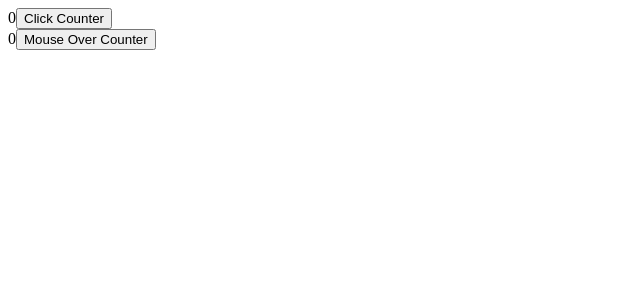
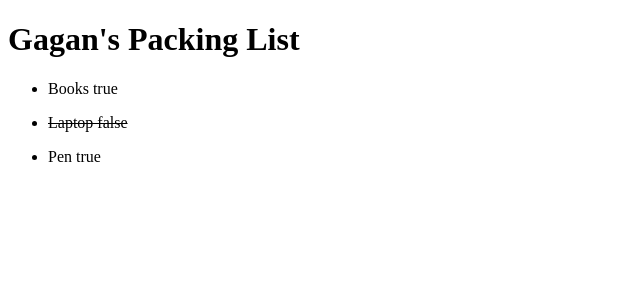
Before and after one commit to gagan402/MERN-STACK-WEBPACK, a React (Create React App) app in the folder webpack/: page / in a window 1280 px wide. Shown: the top 300 px of the page, without its empty margins (0-640 px from the left). Built offline with nearby package versions, Linux system fonts and the light colour scheme.

Commit message:
day 14 completed conditional rendering done

```diff
--- a/webpack/src/App.js
+++ b/webpack/src/App.js
@@ -13,6 +13,7 @@ import UseREF from "./hooks/UseREF";
 import FrontPage from "./todolist/FrontPage";
 import HOCclickcounter from "./hooks/HOCclickcounter";
 import HOCmouseOverCounter from "./hooks/HOCmouseOverCounter";
+import ConditionalRendering from "./ConditionalRendering";
 function App() {
   return (
     <>
@@ -29,8 +30,10 @@ function App() {
     {/* <FrontPage></FrontPage> */}
     {/* <UseREF></UseREF> */}
 
-    <HOCclickcounter name={"Click Counter"}></HOCclickcounter>
-    <HOCmouseOverCounter name={"Mouse Over Counter"}></HOCmouseOverCounter>
+    {/* <HOCclickcounter name={"Click Counter"}></HOCclickcounter> */}
+    {/* <HOCmouseOverCounter name={"Mouse Over Counter"}></HOCmouseOverCounter> */}
+
+    <ConditionalRendering></ConditionalRendering>
     </>
 
   );
--- /dev/null
+++ b/webpack/src/ConditionalRendering.jsx
@@ -0,0 +1,147 @@
+import React from 'react'
+//WaY1
+/*
+function Item({carry,importance,name})
+{
+    let ans=name;
+    if(importance>0)
+    {
+        ans=ans+"✅";
+    }
+    else{
+        ans=ans+"❌";
+    }
+    return (<li>{ans}</li>);
+
+}
+*/
+
+
+
+
+
+
+
+//way2
+/*
+function Item({carry,importance,name})
+{
+    if(importance>0)
+    {
+        return (<li>{name} ✔</li>)
+    }
+    else{
+        return (<li>{name} ❌</li>)
+    }
+
+}
+
+*/
+
+
+
+
+
+
+
+//way3
+/*
+function Item({carry,importance,name})
+{
+    return(<li>{name} {importance>0 ?"✔ " :"❌"}</li>)
+}
+
+*/
+
+
+
+
+
+
+
+//way4
+/*
+function Item({carry,importance,name})
+{
+        return (<li>
+            {name}
+            {importance>0 && "✔"}
+            {importance==0  && "❌"}
+        </li>)
+}
+
+*/
+
+
+
+
+
+//way5
+/*
+function Item({carry,importance,name})
+{
+    return (
+        <li>
+            {name}
+            {importance>0 &&(<input type="button" value="Accept"/>)}
+            {importance==0 && (<input type="button" value="Reject"/>)}
+        </li>
+    )
+}
+
+*/
+
+
+
+//way6
+
+/*
+function Item({carry,importance,name})
+{
+    return(
+        <>
+        {carry==true && (<li> {name} imp {importance}</li>)}
+        </>
+    )
+}
+*/
+
+
+
+//way7
+
+function Item({carry,importance,name})
+{
+    return (
+        <li>
+            {importance>0?
+              <p>{name+" "+carry} </p>
+              :
+              (
+                <strike>{name+" "+carry}</strike>
+              )
+
+            }
+        </li>
+    )
+}
+
+
+
+
+
+function ConditionalRendering() {
+  return (
+    <>
+        <h1> Gagan's Packing List</h1>
+
+        <ul>
+            <Item carry={true} importance={9} name="Books"></Item>
+            <Item carry={false} importance={0} name="Laptop"></Item>
+            <Item carry={true} importance={6} name="Pen"></Item>
+        </ul>
+    </>
+  )
+}
+
+export default ConditionalRendering;
```
